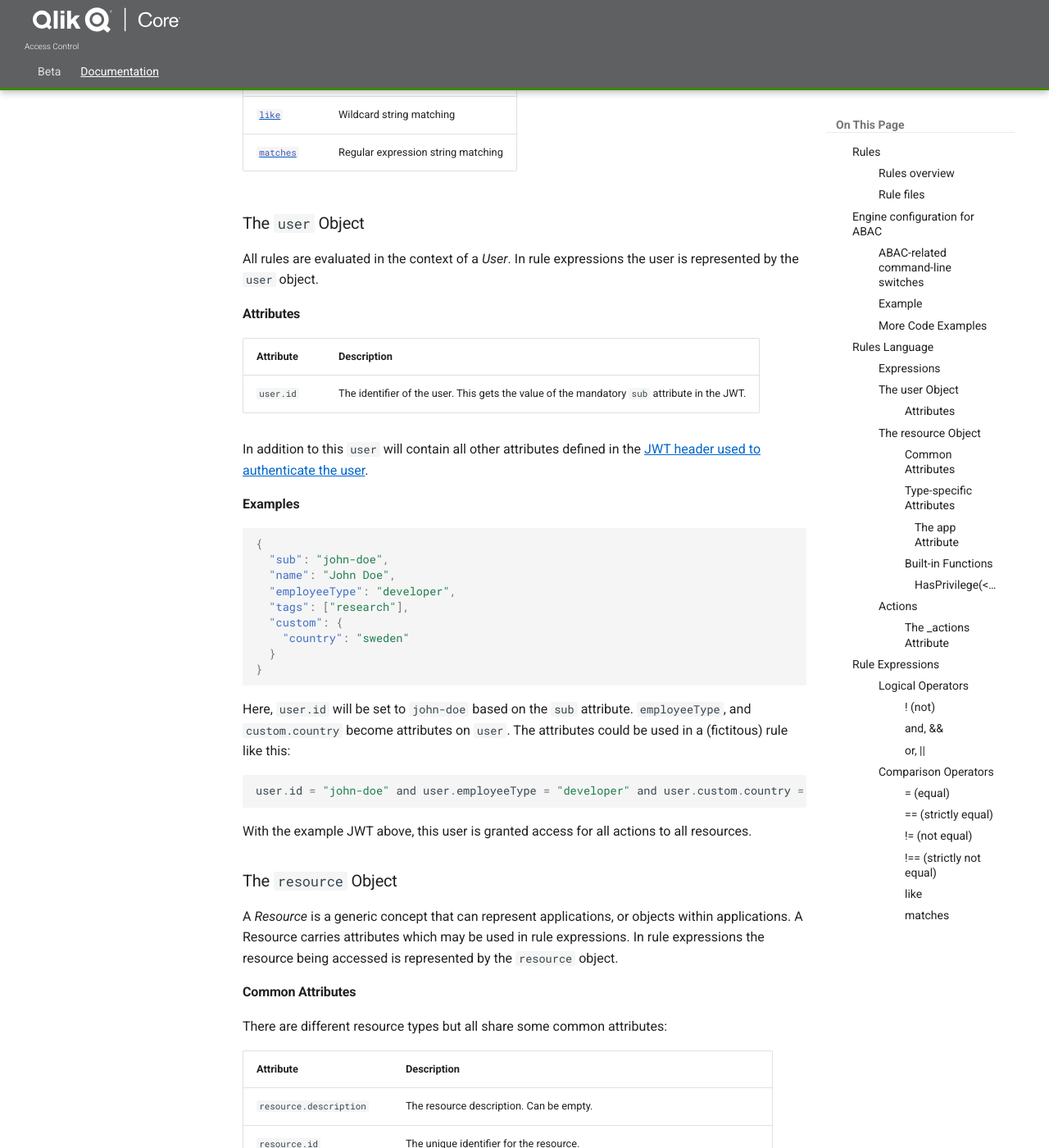
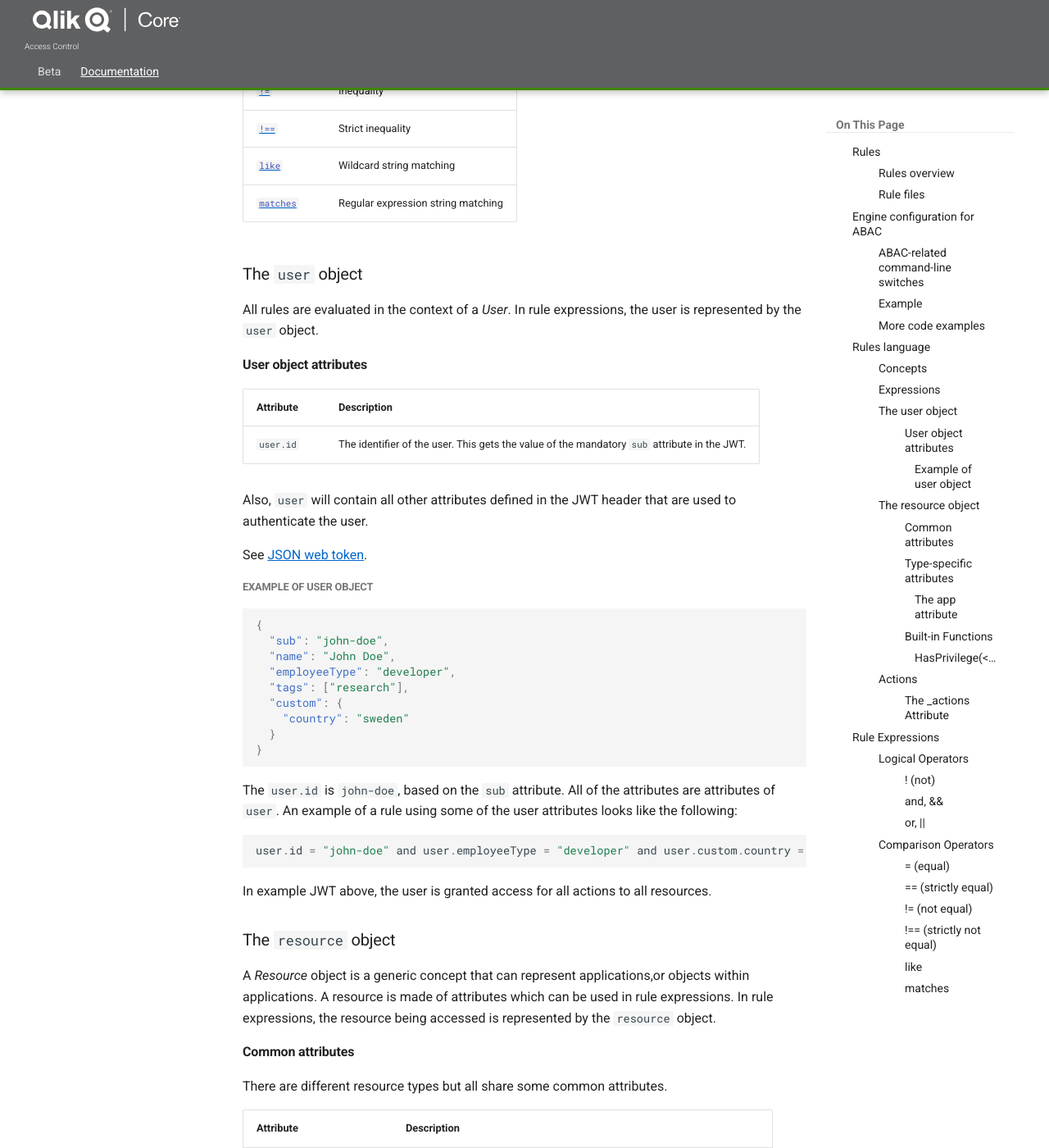
Before and after one commit to qlik-oss/core-website, an MkDocs documentation site: the page built from docs/docs/services/qix-engine/access-control.md, in a window 1280 px wide and 1400 px high, scrolled down 4410 px. Shown: the whole window at 82% size. Built offline with MkDocs 1.6.1 and Material for MkDocs 9.7.7, drawn with Linux system fonts in a browser that asks for light colours; comment, search, counter and statistics services are not loaded; old or Windows-style settings are respelled for this version of MkDocs; some of the changed text lies outside the part shown.

Commit message:
review up to resource attributes

````diff
--- a/docs/docs/services/qix-engine/access-control.md
+++ b/docs/docs/services/qix-engine/access-control.md
@@ -41,7 +41,7 @@
 
 ## Engine configuration for ABAC
 
-The following section provides examples on how to enable ABAC.
+The following section provides an example on how to enable ABAC, and how to set the path to the _Allow_ and _Deny_ rules lists.
 
 ### ABAC-related command-line switches
 
@@ -53,8 +53,7 @@
 
 ### Example
 
-The following command shows how to start a Qlik Associative Engine instance as a Docker container, enabling ABAC, and
-with the Allow and Deny rules in the `allow.txt` and `deny.txt` files.
+To start a Qlik Associative Engine instance as a Docker container, enable ABAC, and set the _Allow_ and _Deny_ rules file paths, run the following command:
 
 ```bash
 docker run -v <host folder path>:<container folder path> qlikcore/engine:<version> \
@@ -63,36 +62,36 @@
     -S SystemDenyRulePath=/<container folder path>/deny.txt
 ```
 
-### More Code Examples
+### More code examples
 
 The [core-authorization](https://github.com/qlik-oss/core-authorization) repository contains running code examples on
 how to enable ABAC and how to provide rules to Qlik Associative Engine.
 
-## Rules Language
+## Rules language
 
-The following sections provide a more in-depth documentation of the rules language in Qlik Associative Engine - its
-syntax and semantics.
+The following section describes the syntax and semantics of the Qlik Associative Engine rules language.
+
+### Concepts
 
 Rules are built upon three concepts:
 
-* **User** - The _subject_ that shall be granted or denied access.
+* **User** - The _subject_ that is granted or denied access.
 * **Resource** - The _object_ to which actions are granted or denied.
-* **Action** - The operation a user wants to perform on a resource.
+* **Action** - The operation performed on a resource.
 
-All of these can be expressed and used in the rules language.
+These concepts are used to build the expressions in the rules language.
 
 ### Expressions
 
-Rules, in which the entities above are used, are written as Boolean expressions, evaluating to `true` or `false`.
-Expressions are written using _logical_ and _comparison_ operators.
+Rules are made of one or more expressions, which are written with _logical_ and _comparison_ operators. Rules evaluate to `true` or `false`.
 
 The logical operators are:
 
 | Operator | Meaning |
 | -------- | ------- |
 | [`!`](#not) | Logical negation (not) |
-| [`and`, `&&`](#and) | Logical conjunction |
-| [`or`, <code>&#124;&#124;</code>](#or) | Logical disjunction |
+| [`and`, `&&`](#and) | Logical conjunction (and) |
+| [`or`, <code>&#124;&#124;</code>](#or) | Logical disjunction (or) |
 
 The comparison operators are:
 
@@ -105,20 +104,22 @@
 | [`like`](#like) | Wildcard string matching |
 | [`matches`](#matches) | Regular expression string matching |
 
-### The `user` Object
+### The `user` object
 
-All rules are evaluated in the context of a _User_. In rule expressions the user is represented by the `user` object.
+All rules are evaluated in the context of a _User_. In rule expressions, the user is represented by the `user` object.
 
-#### Attributes
+#### User object attributes
 
 | Attribute | Description |
 | --------- | ----------- |
 | `user.id` | The identifier of the user. This gets the value of the mandatory `sub` attribute in the JWT. |
 
-In addition to this `user` will contain all other attributes defined in the
-[JWT header used to authenticate the user](../../tutorials/authorization.md#json-web-token).
+Also, `user` will contain all other attributes defined in the
+JWT header that are used to authenticate the user.
 
-**Examples**
+See [JSON web token](../../tutorials/authorization.md#json-web-token).
+
+##### Example of user object
 
 ```json
 {
@@ -132,24 +133,23 @@
 }
 ```
 
-Here, `user.id` will be set to `john-doe` based on the `sub` attribute. `employeeType`, and `custom.country`
-become attributes on `user`. The attributes could be used in a (fictitous) rule like this:
+The `user.id` is `john-doe`, based on the `sub` attribute.
+All of the attributes are attributes of `user`.
+An example of a rule using some of the user attributes looks like the following:
 
 ```c
 user.id = "john-doe" and user.employeeType = "developer" and user.custom.country = "sweden" and resource._actions = "*"
 ```
 
-With the example JWT above, this user is granted access for all actions to all resources.
+In example JWT above, the user is granted access for all actions to all resources.
 
-### The `resource` Object
+### The `resource` object
 
-A _Resource_ is a generic concept that can represent applications, or objects within applications. A Resource carries
-attributes which may be used in rule expressions. In rule expressions the resource being accessed is represented by the
-`resource` object.
+A _Resource_ object is a generic concept that can represent applications,or objects within applications. A resource is made of attributes which can be used in rule expressions. In rule expressions, the resource being accessed is represented by the `resource` object.
 
-#### Common Attributes
+#### Common attributes
 
-There are different resource types but all share some common attributes:
+There are different resource types but all share some common attributes.
 
 | Attribute | Description |
 | --------- | ----------- |
@@ -157,20 +157,18 @@
 | `resource.id` | The unique identifier for the resource. |
 | `resource.owner` | The owner of the resource. |
 | `resource._resourcetype` | The type of the resource being accessed. Equal to `"App"` or `"App.Object"`. |
-| `resource._actions` | The actions to be granted on the resource. See [Actions](#actions) for more details.|
+| `resource._actions` | The actions granted on the resource. See [Actions](#actions) for more details.|
 
-#### Type-specific Attributes
+#### Type-specific attributes
 
-Depending on what type of resource that is being accessed, `resource` may carry additional attributes. If the resource
-type is `"App"`, there are no additional attributes. If the resource type is `"App.Object"`, `resource` has the
-following additional attributes:
+Depending on the type of resource that is being accessed, `resource` may carry additional attributes. If the resource type is `"App"`, there are no additional attributes. If the resource type is `"App.Object"`, `resource` has the following additional attributes:
 
 | Attribute | Description | Example condition |
 | --------- | ----------- | ----------------- |
 | `resource._objecttype` | The object type. | `resource._objecttype = "field" or resource._objecttype = "my-generic-object"` |
 | `resource.app` | Reference to the app resource that the object is part of. | `resource.app.owner = "john-doe"` |
 
-##### The `app` Attribute
+##### The `app` attribute
 
 As stated above, if `resource._resourcetype = "App.Object"`, `resource.app` contains the reference to the `"App"`
 resource that the object exists in, and all attributes and [built-in functions](#built-in_function) that apply
````
